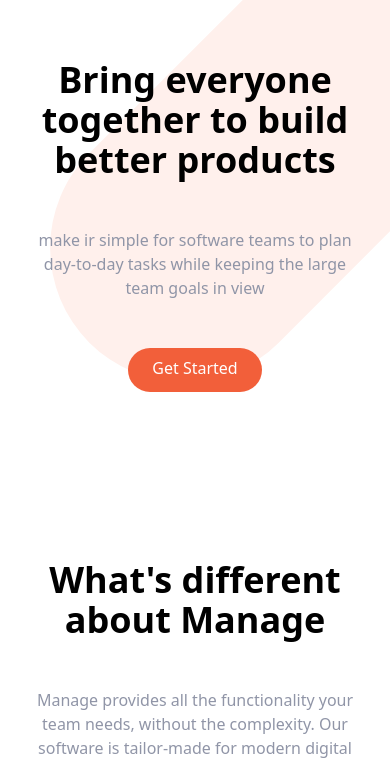
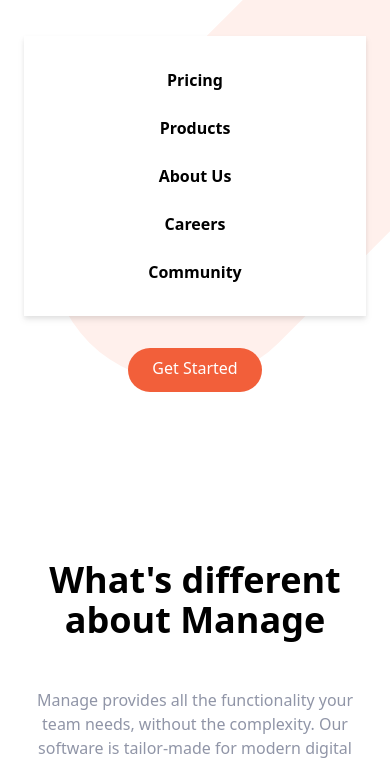
Before and after one commit to MohcineDev/tailwind-project, a website: page index.html in a window 390 px wide. Both pictures are taken after a click on the button 354 px from the left and 44 px from the top of the page. Shown: the part 68-833 px from the top of the page. Drawn offline with Linux system fonts and the light colour scheme.

Commit message:
responsive version

```diff
--- a/index.html
+++ b/index.html
@@ -27,7 +27,7 @@
                 Get Started
             </a>
 
-            <button id="menu-btn" class="open block hamburger md:hidden focus:outline-none">
+            <button id="menu-btn" class="block hamburger md:hidden focus:outline-none">
                 <span class="hamburger-top"></span>
                 <span class="hamburger-middle"></span>
                 <span class="hamburger-bottom"></span>
@@ -35,7 +35,7 @@
         </div>
         <div class="md:hidden">
             <div id="menu"
-                class="absolute flex flex-col items-center self-end hidden py-8 mt-10 space-y-6 font-bold bg-white sm:w-auto sm:self-center left-6 right-6 drop-shadow-md">
+                class="absolute   flex-col items-center self-end hidden py-8 mt-10 space-y-6 font-bold bg-white sm:w-auto sm:self-center left-6 right-6 drop-shadow-md">
                 <a href="">Pricing</a>
                 <a href="">Products</a>
                 <a href="">About Us</a>
@@ -255,6 +255,7 @@
             </div>
         </div>
     </footer>
+    <script src="js/script.js"></script>
 </body>
 
 </html>
--- /dev/null
+++ b/js/script.js
@@ -0,0 +1,9 @@
+const btn = document.querySelector('#menu-btn')
+const nav = document.querySelector('#menu')
+
+
+btn.addEventListener('click', ()=>{
+    btn.classList.toggle('open')
+    nav.classList.toggle('flex')
+    nav.classList.toggle('hidden')
+})
```
Also changed, not shown: 1 other file.
